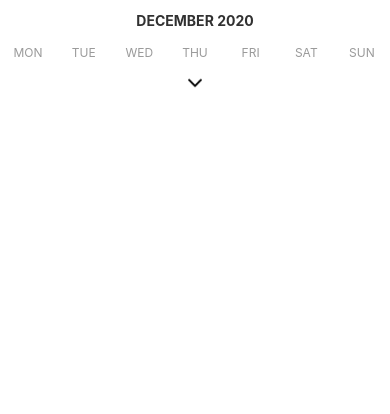
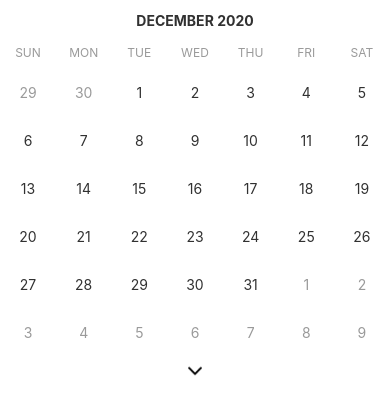
Before and after one commit to usmansbk/react-native-calendar, a React Native app: screen / in a window 390 px wide. Shown: the top 414 px of the page. Built offline with nearby package versions, Linux system fonts and the light colour scheme.

Commit message:
style calendar

```diff
--- a/src/Calendar.js
+++ b/src/Calendar.js
@@ -1,18 +1,48 @@
 import React, {useState} from 'react';
 import {View, Text, StyleSheet, Animated, TouchableOpacity} from 'react-native';
-import {getDate, formatMonthHeader} from './utils';
+import {getDate, formatMonthHeader, generateMonthMatrix} from './utils';
 
 const BUTTON_SIZE = 48;
-const DAYS_OF_WEEK = ['Mon', 'Tue', 'Wed', 'Thu', 'Fri', 'Sat', 'Sun'];
+const DAYS_OF_WEEK = ['Sun', 'Mon', 'Tue', 'Wed', 'Thu', 'Fri', 'Sat'];
+const colors = {
+  black: '#313131',
+  gray: '#9A9A9A',
+};
 
 export default function Calendar() {
   const [date] = useState(getDate());
+  const rows = generateMonthMatrix(date);
   return (
     <View style={[styles.container]}>
       <MonthHeader title={formatMonthHeader(date)} />
       <WeekHeader />
+      <Rows rows={rows} />
       <Footer />
     </View>
+  );
+}
+
+function Rows({rows = []}) {
+  return rows.map((row, index) => <Row key={index} row={row} />);
+}
+
+function Row({row = []}) {
+  return (
+    <View style={[styles.row]}>
+      {row.map((day, index) => (
+        <Day key={index} day={day} />
+      ))}
+    </View>
+  );
+}
+
+function Day({day}) {
+  return (
+    <TouchableOpacity style={[styles.day]}>
+      <Text style={[day.isSameMonth ? styles.sameMonth : styles.dayText]}>
+        {day.date}
+      </Text>
+    </TouchableOpacity>
   );
 }
 
@@ -59,7 +89,7 @@ const styles = StyleSheet.create({
   },
   monthHeaderText: {
     textTransform: 'uppercase',
-    color: '#313131',
+    color: colors.black,
     fontWeight: 'bold',
   },
   arrow: {
@@ -79,7 +109,7 @@ const styles = StyleSheet.create({
     alignItems: 'center',
   },
   weekHeaderText: {
-    color: '#9A9A9A',
+    color: colors.gray,
     textTransform: 'uppercase',
     fontSize: 12,
   },
@@ -89,11 +119,21 @@ const styles = StyleSheet.create({
     alignItems: 'center',
     paddingVertical: 8,
   },
-  button: {
+  day: {
     width: BUTTON_SIZE,
     height: BUTTON_SIZE,
     borderRadius: BUTTON_SIZE / 2,
     justifyContent: 'center',
     alignItems: 'center',
   },
+  dayText: {
+    color: colors.gray,
+  },
+  sameMonth: {
+    color: colors.black,
+  },
+  row: {
+    flexDirection: 'row',
+    justifyContent: 'space-between',
+  },
 });
--- a/src/utils.js
+++ b/src/utils.js
@@ -1,4 +1,8 @@
 import moment from 'moment';
+
+const NUMBER_OF_ROWS = 6;
+const DAYS_PER_WEEK = 7;
+const DAYS_PER_PAGE = NUMBER_OF_ROWS * DAYS_PER_WEEK;
 
 export function getDate() {
   return moment();
@@ -23,6 +27,26 @@ export function formatMonthHeader(date) {
  * @param {moment.Moment} date
  */
 export function generateMonthMatrix(date) {
+  const momentDate = moment(date);
+  const firstDateOfMonth = momentDate.clone().startOf('month');
+  const firstStartOfWeek = firstDateOfMonth.clone().startOf('week');
+
   const grid = [];
+
+  for (let i = 0; i < DAYS_PER_PAGE; i += DAYS_PER_WEEK) {
+    const row = [];
+    for (let j = i; j < i + DAYS_PER_WEEK; j++) {
+      const day = firstStartOfWeek.clone().add(j, 'day');
+      row.push({
+        date: day.date(),
+        month: day.month(),
+        year: day.year(),
+        isSameMonth: momentDate.isSame(day, 'month'),
+        isToday: momentDate.isSame(day, 'day'),
+      });
+    }
+    grid.push(row);
+  }
+
   return grid;
 }
```
